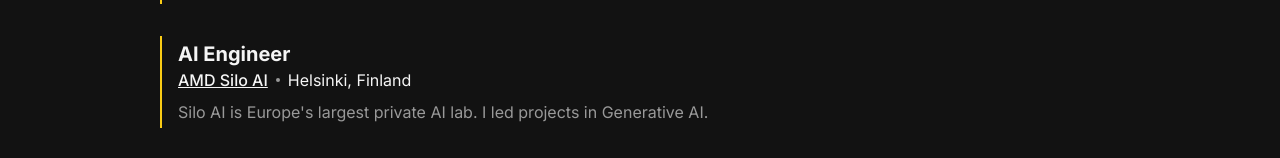
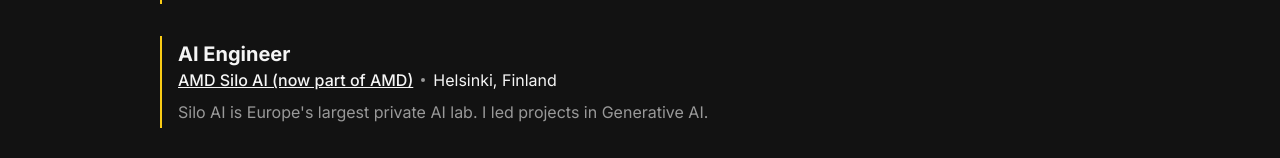
Before and after one commit to rohitsaluja1/personal-website, a React (Vite) app: page / in a window 1280 px wide. Shown: the part 568-726 px from the top of the page. Built offline with nearby package versions, Linux system fonts and the light colour scheme.

Commit message:
Update company name

```diff
--- a/src/components/BlogHome.tsx
+++ b/src/components/BlogHome.tsx
@@ -1,3 +1,4 @@
+
 import React from 'react';
 import { Waves, Briefcase, GraduationCap, FileText } from 'lucide-react';
 
@@ -15,7 +16,7 @@ const BlogHome = () => {
     {
       id: 2,
       title: 'AI Engineer',
-      company: 'AMD Silo AI',
+      company: 'AMD Silo AI (now part of AMD)',
       companyUrl: 'https://www.silo.ai',
       location: 'Helsinki, Finland',
       description: 'Silo AI is Europe\'s largest private AI lab. I led projects in Generative AI.',
--- a/src/pages/Index.tsx
+++ b/src/pages/Index.tsx
@@ -1,3 +1,4 @@
+
 import React, { useEffect } from 'react';
 import Navbar from '@/components/Navbar';
 import Footer from '@/components/Footer';
@@ -40,7 +41,7 @@ const Index = () => {
     {
       id: 2,
       title: 'AI Engineer',
-      company: 'AMD Silo AI',
+      company: 'AMD Silo AI (now part of AMD)',
       companyUrl: 'https://www.silo.ai',
       location: 'Helsinki, Finland',
       description: 'Silo AI is Europe\'s largest private AI lab. I led projects in Generative AI.',
```
